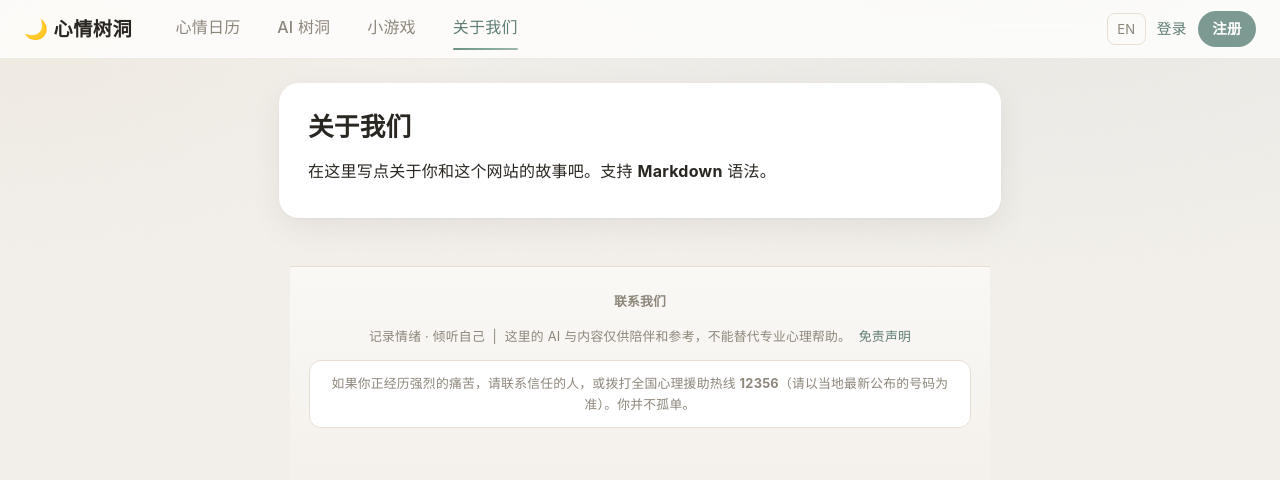
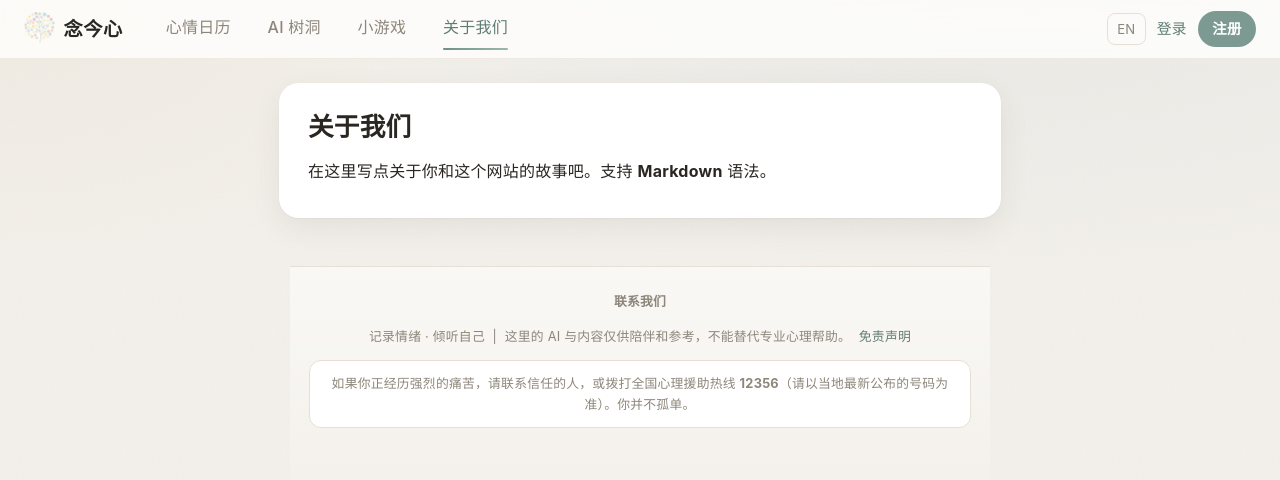
Before and after one commit to huaziqian40-bot/xinlv-web, a Django app: page /about/ in a window 1280 px wide. Shown: the top 480 px of the page. Run offline with Django 5.2, Linux system fonts and the light colour scheme; data comes from the database, SQL or seed files in the repository.

Commit message:
改名念今心 + 接入品牌 logo/favicon
- 全站标题/导航品牌名 心情树洞→念今心（base.html/manage/base/seed文案）
- 新增 static/images：logo.png(无底导航用)+favicon.ico+favicon-180.png
- base.html 导航 🌙emoji 换成真实 logo 图，加 favicon/apple-touch-icon 引用
- style.css 加 .brand-logo 控制导航图标尺寸对齐

Co-Authored-By: Claude <noreply@anthropic.com>

```diff
--- a/core/management/commands/seed_data.py
+++ b/core/management/commands/seed_data.py
@@ -58,7 +58,7 @@ class Command(BaseCommand):
             s.crisis_hotline = "12356"
             s.about_content = (
                 "# 关于我们\n\n"
-                "你好，这里是 **心情树洞** —— 一个用来记录心情、被温柔接住的小角落。\n\n"
+                "你好，这里是 **念今心** —— 一个用来记录心情、被温柔接住的小角落。\n\n"
                 "我会在 B 站发布 ASMR 与心理学小知识的视频，也会作为「树洞」倾听陌生人的情绪。\n\n"
                 "这个网站里有：\n\n"
                 "- 📅 **心情日历**：记录每天的感受，按心情推荐舒缓的音乐和方法\n"
--- a/static/css/style.css
+++ b/static/css/style.css
@@ -28,6 +28,7 @@ a{color:var(--accent-d); text-decoration:none; transition:color .18s ease}
   position:sticky; top:0; z-index:10;
 }
 .brand{font-size:1.2rem; font-weight:700; color:var(--ink)}
+.brand-logo{height:1.6em; width:1.6em; object-fit:contain; vertical-align:-0.35em; margin-right:0.2em}
 .topbar nav a{margin-left:1.2rem; color:var(--muted); font-weight:500}
 .topbar nav a.active{color:var(--accent-d)}
 
--- a/templates/base.html
+++ b/templates/base.html
@@ -4,13 +4,16 @@
 <head>
   <meta charset="UTF-8">
   <meta name="viewport" content="width=device-width, initial-scale=1.0">
-  <title>{% block title %}心情树洞{% endblock %}</title>
+  <title>{% block title %}念今心{% endblock %}</title>
+  <link rel="icon" href="{% static 'images/favicon.ico' %}" sizes="any">
+  <link rel="icon" type="image/png" href="{% static 'images/favicon-180.png' %}">
+  <link rel="apple-touch-icon" href="{% static 'images/favicon-180.png' %}">
   <link rel="stylesheet" href="{% static 'css/style.css' %}">
 </head>
 <body>
   <header class="topbar">
     <div class="nav-left">
-      <a class="brand" href="/">🌙 心情树洞</a>
+      <a class="brand" href="/"><img src="{% static 'images/logo.png' %}" alt="念今心" class="brand-logo"> 念今心</a>
       <nav class="nav-links">
         <a href="/" class="{% block nav_home %}{% endblock %}">{{ T.nav_calendar }}</a>
         <a href="/confidant/" class="{% block nav_conf %}{% endblock %}">{{ T.nav_confidant }}</a>
--- a/templates/manage/base.html
+++ b/templates/manage/base.html
@@ -4,7 +4,7 @@
 <head>
   <meta charset="UTF-8">
   <meta name="viewport" content="width=device-width, initial-scale=1.0">
-  <title>{% block title %}管理后台{% endblock %} · 心情树洞</title>
+  <title>{% block title %}管理后台{% endblock %} · 念今心</title>
   <link rel="stylesheet" href="{% static 'css/style.css' %}">
 </head>
 <body class="manage-body">
```
Also changed, not shown: static/images/favicon-180.png (added), static/images/favicon.ico (added), static/images/logo.png (added).
